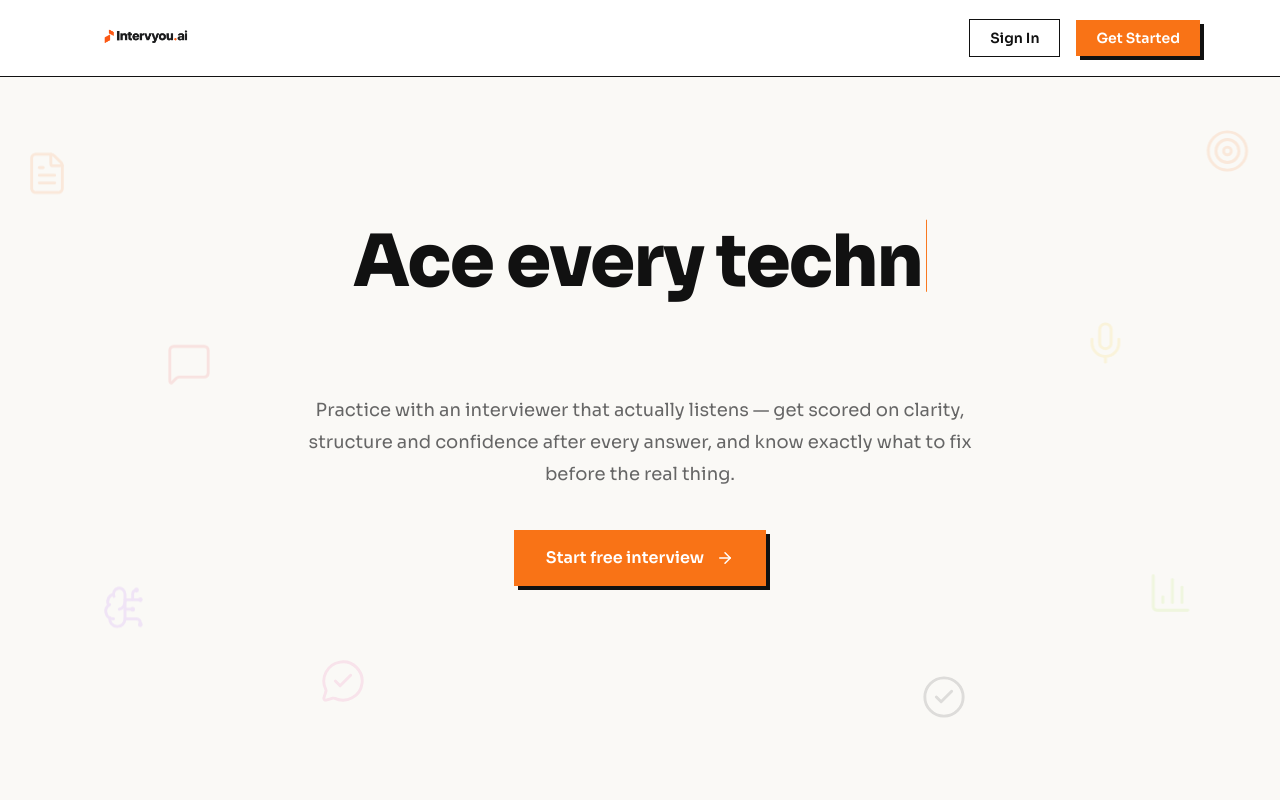
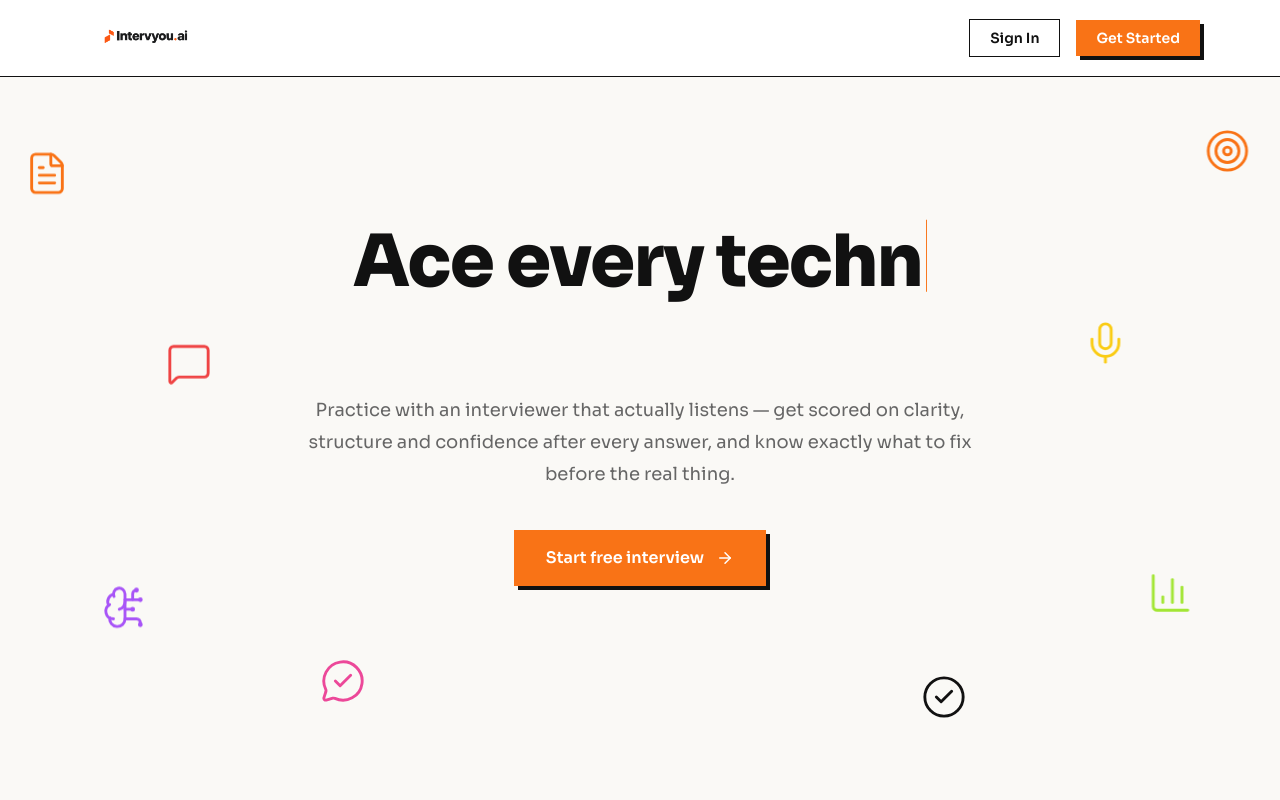
Before and after one commit to luqman-abubakri/aegis, a Next.js app: page / in a window 1280 px wide. Shown: the top 800 px of the page. Built offline with nearby package versions, Linux system fonts and the light colour scheme; no server answers.

Commit message:
removed icon opacity in the hero section

```diff
--- a/app/globals.css
+++ b/app/globals.css
@@ -70,7 +70,6 @@ button:active {
 }
 
 .hero-icon {
-  opacity: 0.12;
   animation: hero-icon-drift 8s ease-in-out infinite alternate;
 }
 
```
